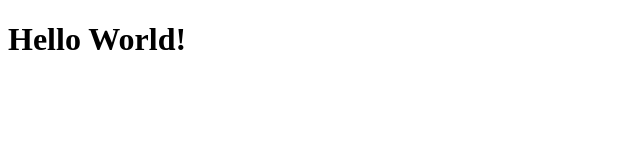
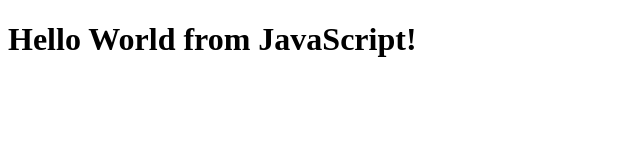
Before and after one commit to Afirestriker/mindful-react, a plain HTML site: page index.html in a window 1280 px wide. Shown: the whole page, without its empty margins (0-640 px from the left). Drawn offline with Linux system fonts and the light colour scheme.

Commit message:
feat: add h1 tag inside div using plain javascript

```diff
--- a/index.html
+++ b/index.html
@@ -6,8 +6,12 @@
     <title>Mindful React</title>
   </head>
   <body>
-    <div id="root">
-        <h1>Hello World!</h1>
-    </div>
+    <div id="root"></div>
+    <script>
+        const heading = document.createElement('h1');
+        heading.innerHTML = 'Hello World from JavaScript!';
+
+        document.getElementById('root').appendChild(heading);
+    </script>
   </body>
 </html>
```
